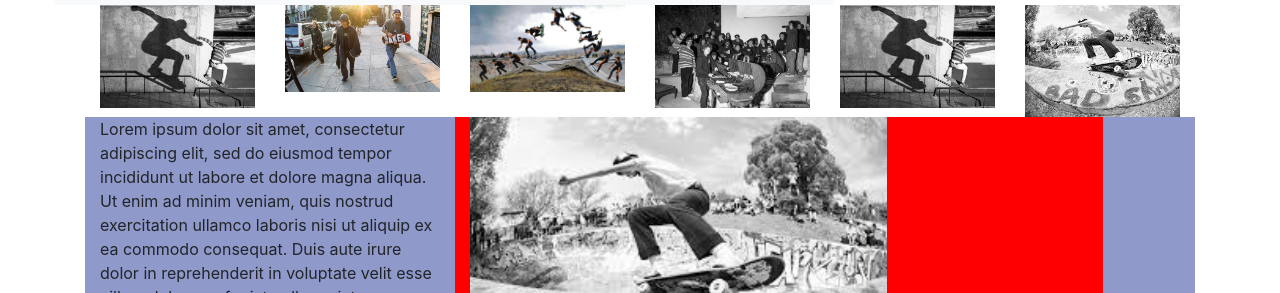
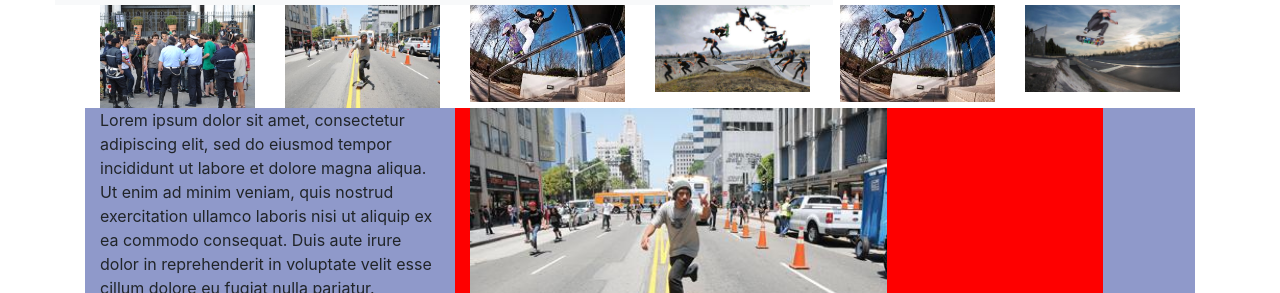
Before and after one commit to HarryWhyte/Check-5-Web-Design, a plain HTML site: page index.html in a window 1280 px wide. Shown: the part 507-800 px from the top of the page. Drawn offline with nearby package versions, Linux system fonts and the light colour scheme; files whose address does not match are found by name.

Commit message:
Update index.html

```diff
--- a/index.html
+++ b/index.html
@@ -64,22 +64,22 @@
   <div class="row">
 
     <div class="col-lg-2 col-md-4 col-sm-12">
-	<img class="img-fluid" src="file:///C:/Users/Harry/Documents/Check%205/images/glossary-of-skateboarding-terms.jpg" width="417" height="417" alt=""/> <br>
+	<img class="img-fluid" src="images/4722087095_643703e3b6_b.jpg" width="417" height="417" alt=""/> <br>
 	  </div>
      <div class="col-lg-2 col-md-4 col-sm-12">
-	<img class="img-fluid" src="file:///C:/Users/Harry/Documents/Check%205/images/baker4.1.jpg" width="417" height="417" alt=""/> <br>
+	<img class="img-fluid" src="images/5988a63c0cb9f.image.jpg" width="417" height="417" alt=""/> <br>
 	  </div>
  	<div class="col-lg-2 col-md-4 col-sm-12">
-	<img class="img-fluid" src="file:///C:/Users/Harry/Documents/Check%205/images/flip.jpg" width="417" height="417" alt=""/> <br>
+	<img class="img-fluid" src="images/download (1).jpg" width="417" height="417" alt=""/> <br>
 	  </div>
 	 <div class="col-lg-2 col-md-4 col-sm-12">
-	<img class="img-fluid" src="file:///C:/Users/Harry/Documents/Check%205/images/monster-children-baker-4-3-of-19.jpg" width="417" height="417" alt=""/> <br>
+	<img class="img-fluid" src="images/flip.jpg" width="417" height="417" alt=""/> <br>
 	  </div>
      <div class="col-lg-2 col-md-4 col-sm-12">
-	<img class="img-fluid" src="file:///C:/Users/Harry/Documents/Check%205/images/glossary-of-skateboarding-terms.jpg" width="417" height="417" alt=""/> <br>
+	<img class="img-fluid" src="images/download (1).jpg" width="417" height="417" alt=""/> <br>
 	  </div>
      <div class="col-lg-2 col-md-4 col-sm-12">
-	<img class="img-fluid" src="file:///C:/Users/Harry/Documents/Check%205/images/images.jpg" width="417" height="417" alt=""/> <br>
+	<img class="img-fluid" src="images/maxresdefault (1).jpg" width="417" height="417" alt=""/> <br>
 	  </div>
 	  <div class="row">
 	  </div>
@@ -87,7 +87,7 @@
 		  <p>Lorem ipsum dolor sit amet, consectetur adipiscing elit, sed do eiusmod tempor incididunt ut labore et dolore magna aliqua. Ut enim ad minim veniam, quis nostrud exercitation ullamco laboris nisi ut aliquip ex ea commodo consequat. Duis aute irure dolor in reprehenderit in voluptate velit esse cillum dolore eu fugiat nulla pariatur. Excepteur sint occaecat cupidatat non proident, sunt in culpa qui officia deserunt mollit anim id est laborum.
 			In metus vulputate eu scelerisque felis imperdiet proin. Tincidunt ornare massa eget egestas purus viverra accumsan. Bibendum at varius vel pharetra vel turpis nunc eget. Urna et pharetra pharetra massa massa ultricies mi quis. Vestibulum mattis ullamcorper velit sed ullamcorper morbi tincidunt ornare massa. Turpis egestas sed tempus urna et. Enim praesent elementum facilisis leo. Sit amet aliquam id diam. Sodales ut eu sem integer. </p></div>
       	<div class="myred myboxsize col-7">
-			<img class="img-fluid" src="file:///C:/Users/Harry/Documents/Check%205/images/images.jpg" width="417" height="417" alt=""/> <br>
+			<img class="img-fluid" src="images/5988a63c0cb9f.image.jpg" width="417" height="417" alt=""/> <br>
 			<h3> SKATEboard</h3>
 			<p> Facilisis volutpat est velit egestas dui id ornare. Lorem mollis aliquam ut porttitor leo a diam sollicitudin. Ligula ullamcorper malesuada proin libero nunc consequat. Lectus magna fringilla urna porttitor. Viverra tellus in hac habitasse platea dictumst. Adipiscing commodo elit at imperdiet dui. Tempor nec feugiat nisl pretium. Pellentesque habitant morbi tristique senectus. Facilisis leo vel fringilla est ullamcorper. Aliquam id diam maecenas ultricies mi eget mauris pharetra et. Morbi tincidunt ornare massa eget egestas purus. Vel fringilla est ullamcorper eget nulla facilisi. Enim diam vulputate ut pharetra sit amet aliquam id. Elementum integer enim neque volutpat ac tincidunt vitae semper quis. </p>
 
```
